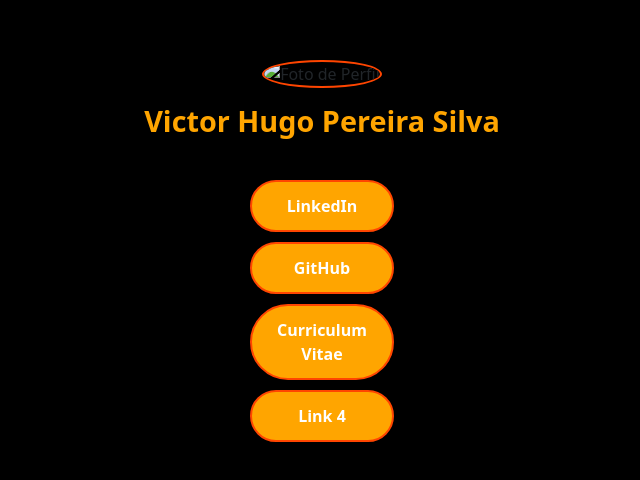
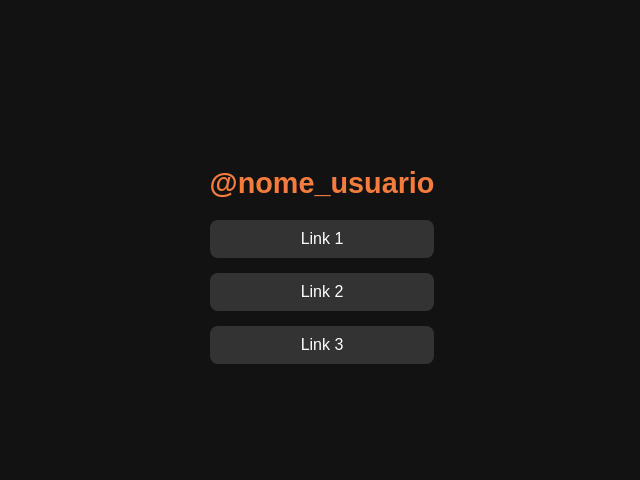
Before and after one commit to TorugoTI/Portif-lio, a website: page Página.html in a window 1280 px wide. Shown: the part 144-624 px from the top of the page, without its empty margins (318-958 px from the left). Drawn offline with nearby package versions, Linux system fonts and the light colour scheme.

Commit message:
Additional

```diff
--- a/Página.html
+++ b/Página.html
@@ -1,24 +1,19 @@
 <!DOCTYPE html>
-<html lang="pt-br">
+<html lang="pt">
 <head>
     <meta charset="UTF-8">
     <meta name="viewport" content="width=device-width, initial-scale=1.0">
-    <title>Linktree Personalizado</title>
-    <link href="https://cdn.jsdelivr.net/npm/bootstrap@5.3.0/dist/css/bootstrap.min.css" rel="stylesheet">
+    <title>Seu Linktree</title>
     <link rel="stylesheet" href="styles.css">
 </head>
-<body class="bg-black text-center d-flex flex-column justify-content-center align-items-center vh-100">
-    <div class="profile-section mb-4">
-        <img src="sua-imagem.jpg" alt="Foto de Perfil" class="profile-img">
-        <h1 class="mt-3 text-orange">Victor Hugo Pereira Silva</h1>
+<body>
+    <div class="container">
+        <h1 class="username">@nome_usuario</h1>
+        <div class="links">
+            <a href="https://link1.com" class="link">Link 1</a>
+            <a href="https://link2.com" class="link">Link 2</a>
+            <a href="https://link3.com" class="link">Link 3</a>
+        </div>
     </div>
-    <div class="links-section">
-        <a href="https://www.linkedin.com/in/victor-hugo-pereira-silva-059527235/" class="link-button">LinkedIn</a>
-        <a href="https://github.com/TorugoTI?tab=repositories" class="link-button">GitHub</a>
-        <a href="https://www.canva.com/design/DAFei_WQL-I/YgEDS-y2wzR81czbxxAGHA/view?utm_content=DAFei_WQL-I&utm_campaign=designshare&utm_medium=link&utm_source=editor" class="link-button">Curriculum Vitae</a>
-        <a href="#link" class="link-button">Link 4</a>
-    </div>
-    <script src="https://cdn.jsdelivr.net/npm/bootstrap@5.3.0/dist/js/bootstrap.bundle.min.js"></script>
-    <script src="script.js"></script>
 </body>
 </html>
--- /dev/null
+++ b/package.json
@@ -0,0 +1,6 @@
+{
+  "dependencies": {
+    "bcrypt": "^5.1.1",
+    "jsonwebtoken": "^9.0.2"
+  }
+}
--- a/script.js
+++ b/script.js
@@ -1,9 +1,51 @@
-document.addEventListener("DOMContentLoaded", function() {
-    const buttons = document.querySelectorAll('.link-button');
-    buttons.forEach((button, index) => {
-        setTimeout(() => {
-            button.style.opacity = 1;
-            button.style.transform = "translateY(0)";
-        }, index * 150);
+document.querySelectorAll('.link').forEach(link => {
+    link.addEventListener('click', () => {
+        alert("Link copiado!");
     });
 });
+
+const express = require('express');
+const app = express();
+app.use(express.json());
+
+let users = {}; // Exemplo simples sem banco de dados (apenas para teste)
+
+app.post('/register', (req, res) => {
+    const { username, password } = req.body;
+    if (users[username]) {
+        return res.status(400).send('Usuário já existe');
+    }
+    users[username] = { password, links: [] };
+    res.send('Usuário registrado com sucesso!');
+});
+
+app.post('/login', (req, res) => {
+    const { username, password } = req.body;
+    const user = users[username];
+    if (!user || user.password !== password) {
+        return res.status(400).send('Credenciais inválidas');
+    }
+    res.send('Login bem-sucedido');
+});
+
+app.post('/create-linkpage', (req, res) => {
+    const { username, links } = req.body;
+    if (!users[username]) {
+        return res.status(404).send('Usuário não encontrado');
+    }
+    users[username].links = links;
+    res.send('Página de links criada!');
+});
+
+app.get('/:username', (req, res) => {
+    const { username } = req.params;
+    const user = users[username];
+    if (!user) {
+        return res.status(404).send('Usuário não encontrado');
+    }
+    res.json(user.links);
+});
+
+app.listen(3000, () => {
+    console.log('Servidor rodando na porta 3000');
+});
--- a/styles.css
+++ b/styles.css
@@ -1,48 +1,40 @@
-/* Cores */
-.bg-black {
-    background-color: #000000;
+body {
+    display: flex;
+    justify-content: center;
+    align-items: center;
+    height: 100vh;
+    margin: 0;
+    font-family: Arial, sans-serif;
+    background-color: #121212;
+    color: #ffffff;
 }
 
-.text-orange {
-    color: #FFA500;
+.container {
+    text-align: center;
+    padding: 20px;
 }
 
-.text-red {
-    color: #FF4500;
+.username {
+    color: #f47c3c; /* Laranja para destacar o nome do usuário */
+    font-size: 1.8em;
+    margin-bottom: 20px;
 }
 
-.profile-img {
-    width: 120px;
-    height: 120px;
-    border-radius: 50%;
-    border: 2px solid #FF4500;
+.links {
+    display: flex;
+    flex-direction: column;
+    gap: 15px;
 }
 
-h1 {
-    font-size: 1.8em;
-    color: #FFA500;
-    font-weight: bold;
+.link {
+    text-decoration: none;
+    color: #ffffff;
+    background-color: #333333;
+    padding: 10px 20px;
+    border-radius: 8px;
+    transition: background-color 0.3s;
 }
 
-/* Botões de Link */
-.link-button {
-    display: block;
-    margin: 10px auto;
-    padding: 12px 20px;
-    background-color: #FFA500;
-    color: #FFFFFF;
-    font-weight: bold;
-    text-decoration: none;
-    border: 2px solid #FF4500;
-    border-radius: 50px;
-    width: 80%;
-    transition: all 0.3s ease-in-out;
+.link:hover {
+    background-color: #f47c3c; /* Efeito hover com laranja */
 }
-
-/* Efeito Hover no botão */
-.link-button:hover {
-    background-color: #FF4500;
-    color: #FFFFFF;
-    transform: scale(1.05);
-    box-shadow: 0px 4px 8px rgba(255, 69, 0, 0.3);
-}
```
Also changed, not shown: 1 other file.
